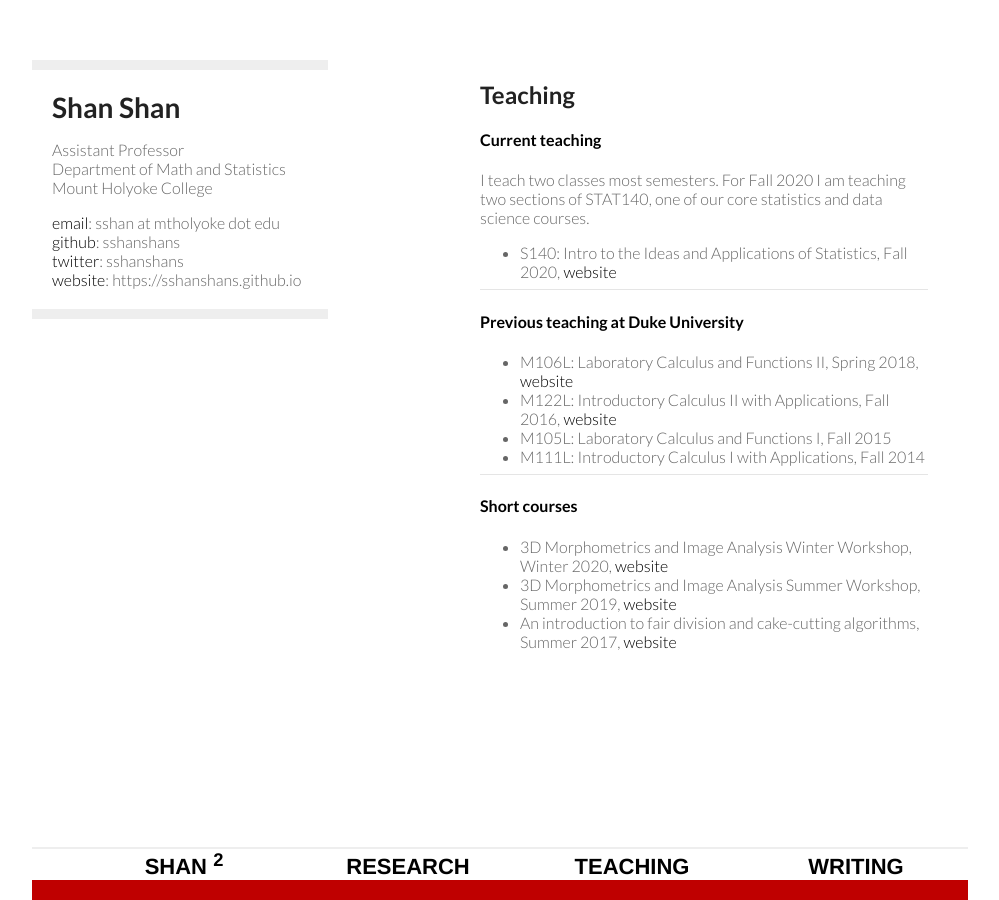
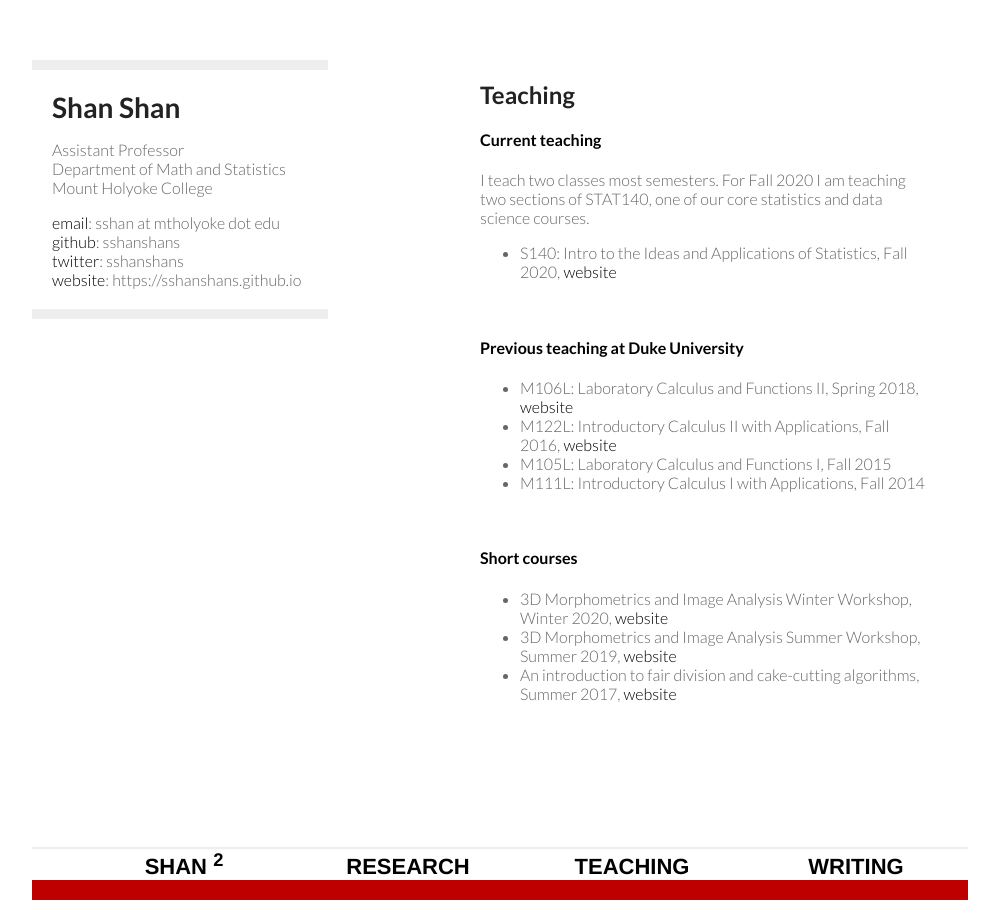
Before and after one commit to sshanshans/sshanshans.github.io, a Jekyll site: the page built from teaching/teaching.md, in a window 1280 px wide. Shown: the whole page, without its empty margins (160-1159 px from the left). Built offline with Jekyll 4.4.1, drawn with Linux system fonts in a browser that asks for light colours.

Commit message:
update teaching

```diff
--- a/teaching/teaching.md
+++ b/teaching/teaching.md
@@ -10,7 +10,7 @@ I teach two classes most semesters. For Fall 2020 I am teaching two sections of
 
 * S140: Intro to the Ideas and Applications of Statistics, Fall 2020, [website](https://sshanshans.github.io/stat140/)
 
-<hr />
+<br />
 
 #### Previous teaching at Duke University
 
@@ -19,7 +19,7 @@ I teach two classes most semesters. For Fall 2020 I am teaching two sections of
 * M105L: Laboratory Calculus and Functions I, Fall 2015
 * M111L:  Introductory Calculus I with Applications, Fall 2014
 
-<hr />
+<br />
 
 #### Short courses
 
```
